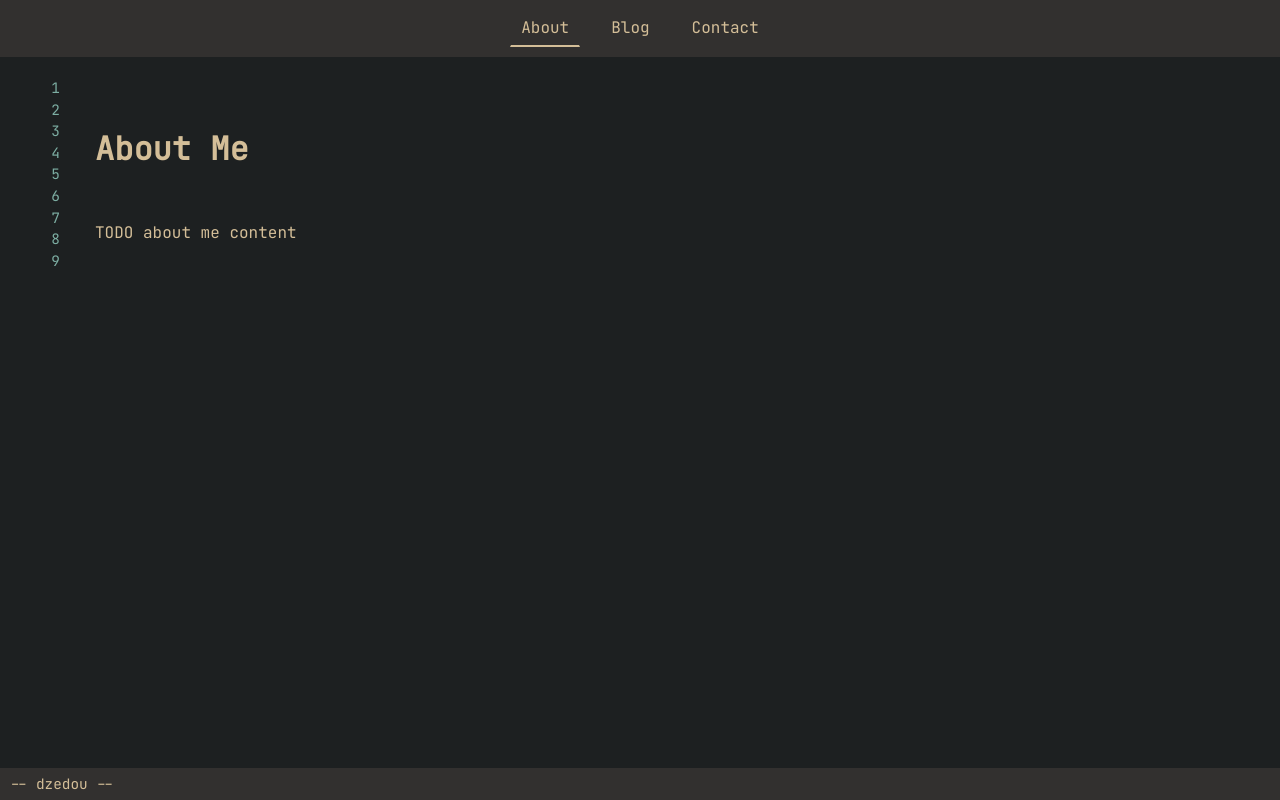
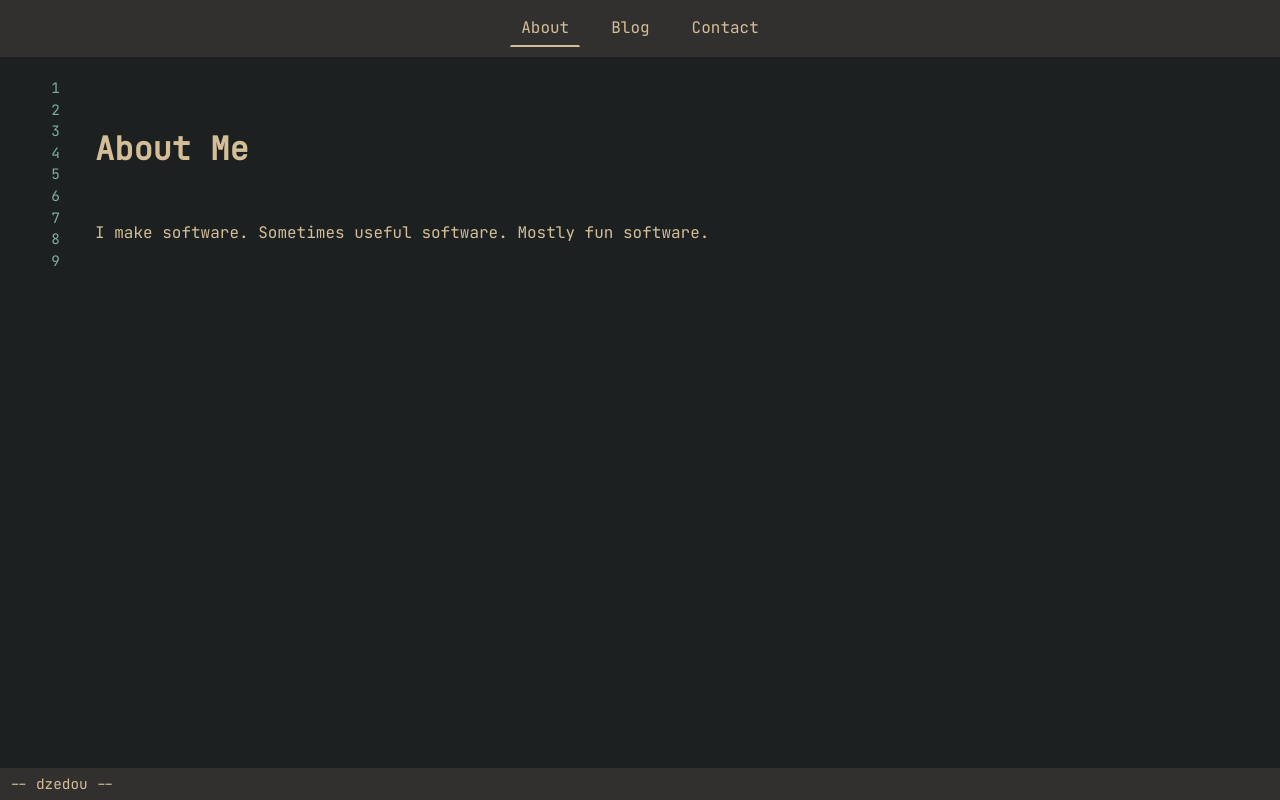
Before and after one commit to oliver-dzedou/nvim_gruvblog, a plain HTML site: page deploy/about.html in a window 1280 px wide. Drawn offline with Linux system fonts and the light colour scheme.

Commit message:
Minor updates

```diff
--- a/deploy/about.html
+++ b/deploy/about.html
@@ -24,7 +24,7 @@
     <div class="gutter"></div>
     <div class="editor-content">
       <h1>About Me</h1>
-      <p>TODO about me content</p>
+      <p>I make software. Sometimes useful software. Mostly fun software.</p>
     </div>
   </div>
 
```
Also changed, not shown: 1 other file.
